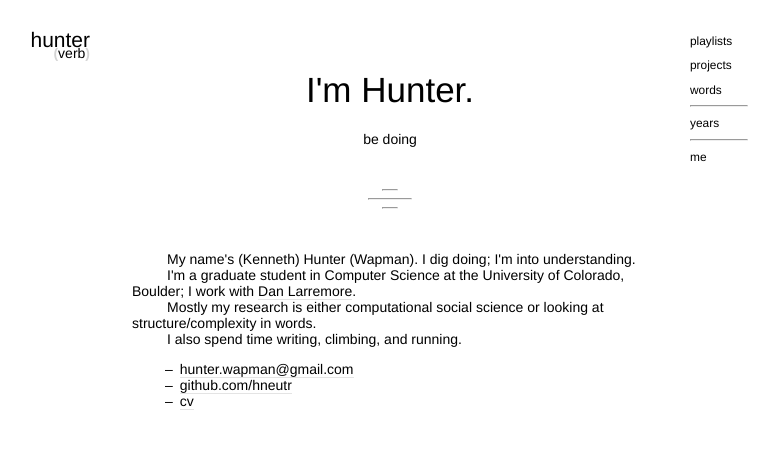
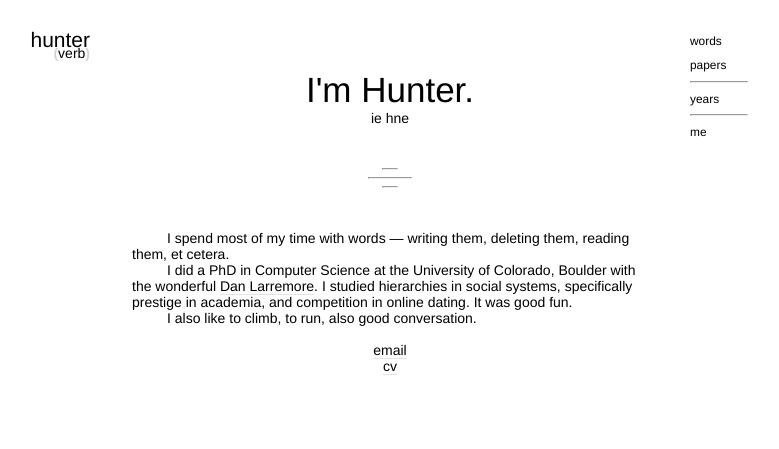
Before and after one commit to hneutr/hv-flask, a Flask app: page /me.html in a window 1280 px wide. Shown: the top 449 px of the page, without its empty margins (250-1029 px from the left). Run offline with Flask 3, Linux system fonts and the light colour scheme.

Commit message:
20240101

```diff
--- a/config.yaml
+++ b/config.yaml
@@ -1,6 +1,5 @@
 kinds:
-    - playlists
-    - projects
     - words
+    - papers
 metas:
     - years
--- a/run.py
+++ b/run.py
@@ -20,7 +20,7 @@ URLS = [
 FLATPAGES_AUTO_RELOAD = True
 FLATPAGES_EXTENSION = '.md'
 FREEZER_DESTINATION_IGNORE = ['.git*']
-PER_PAGE = 5
+PER_PAGE = 10
 
 app = Flask(__name__)
 app.config.from_object(__name__)
@@ -193,7 +193,7 @@ def notfound():
 # Filters/Miscellaneous
 ################################################################################
 @app.template_filter()
-def formatdate(value, format='%Y/%m/%d'):
+def formatdate(value, format='%Y%m%d'):
     """convert a datetime to a different format."""
     return value.strftime(format)
 
--- a/static/style.css
+++ b/static/style.css
@@ -233,13 +233,14 @@ a:hover {
 .page-intro-header {
     font-size: 2.5em;
     font-weight: var(--font-weight-light);
-    margin: 1.5rem var(--content-margin);
+    margin: 1.5rem var(--content-margin) 0 var(--content-margin);
 }
 
-.page-intro-sutitle {
+.page-intro-subtitle {
     margin: 0;
     font-weight: var(--font-weight-light);
     font-size: 1em;
+    margin-top: 0 !important;
     margin-bottom: 1.5em;
 }
 
@@ -263,9 +264,14 @@ a:hover {
     margin: .5rem auto;
 }
 
-.triple-split.about {
-    margin: var(--content-margin);
+hr.divider {
+    width: 50%;
+    margin: 0 auto;
+}
 
+#about-split {
+    margin-top: var(--content-margin);
+    margin-bottom: 2.5rem;
 }
 /*******************************************************************************
  * stub
@@ -276,7 +282,8 @@ a:hover {
 
 .stub-hr {
     width: 10%;
-    margin: 2.5rem auto;
+    /* margin: 2.5rem auto; */
+    margin: 1.5rem auto;
 }
 
 .stub-header {
@@ -353,6 +360,11 @@ p.verse-bot {
     margin-top: 0;
 }
 
+p.centered {
+    text-align: center;
+    text-indent: 0 !important;
+}
+
 /*******************************************************************************
  * generic elements
 *******************************************************************************/
--- a/templates/base.html
+++ b/templates/base.html
@@ -21,7 +21,7 @@
             <div id="page-intro">
                 {% block intro %}
                     <h1 class="page-intro-header">I'm Hunter.</h1>
-                    <p class="page-intro-sutitle">be doing</p>
+                    <p class="page-intro-subtitle">ie hne</p>
                 {% endblock intro %}
             </div>
             <div class="triple-split">
@@ -32,10 +32,8 @@
             <div id="content">
                 {% block content %}
                 {% include "me.html" %}
-                <div class="triple-split about">
-                    <hr class="small">
-                    <hr class="large">
-                    <hr class="small">
+                <div id="about-split">
+                    <hr class="divider">
                 </div>
                 {% endblock content %}
             </div>
--- a/templates/me.html
+++ b/templates/me.html
@@ -1,14 +1,11 @@
 <div id="page-body">
-    <p>My name's (Kenneth) Hunter (Wapman). I dig doing; I'm into understanding.</p>
+    <p class="verse-top">I spend most of my time with words — writing them, deleting them, reading them, et cetera.</p>
+    <p class="verse-mid">I did a PhD in Computer Science at the University of Colorado, Boulder with the wonderful <a href="http://danlarremore.com">Dan Larremore</a>. I studied hierarchies in social systems, specifically prestige in academia, and competition in online dating. It was good fun.</p>
 
-    <p>I'm a graduate student in Computer Science at the University of Colorado, Boulder; I work with <a href="http://danlarremore.com">Dan Larremore</a>.</p>
-    <p>Mostly my research is either computational social science or looking at structure/complexity in words.</p>
+    <p class="verse-bot">I also like to climb, to run, also good conversation.</p>
 
-    <p>I also spend time writing, climbing, and running.</p>
+    <br>
 
-    <ul>
-        <li><a href="mailto:hunter.wapman@gmail.com">hunter.wapman@gmail.com</a></li>
-        <li><a href="https://github.com/hneutr">github.com/hneutr</a></li>
-        <li><a href="{{ url_for('cv')}}">cv</a></li>
-    </ul>
+    <p class="verse-top centered"><a href="mailto:hunter.wapman@gmail.com">email</a></p>
+    <p class="verse-bot centered"><a href="{{ url_for('cv')}}">cv</a></p>
 </div>
```
Also changed, not shown: pages/2015/08/Device-Agnostic-Wi-Fi-Positionining.md (+2 -2 lines), pages/2019/01/webweb.md (+1 -1 lines), pages/2022/09/Quantifying-hierarchy-and-dynamics-in-US-faculty-hiring-and-retention.md (+1 -0 lines), pages/2022/11/Labor-advantages-drive-the-greater-productivity-of-faculty-at-elite-universities.md (+1 -0 lines), pages/2022/11/Subfield-prestige-and-gender-inequality-among-us-computing-faculty.md (+1 -0 lines), pages/2023/10/Gender-and-retention-patterns-among-US-faculty.md (added, +11 -0 lines).
